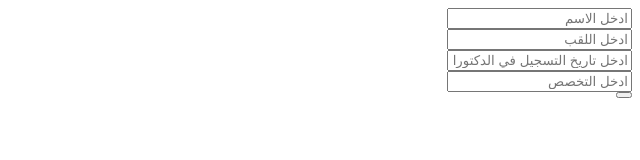
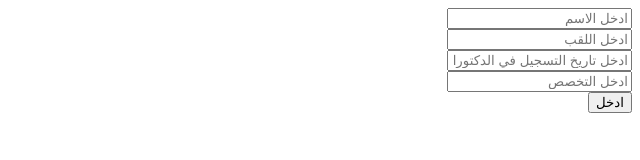
Before and after one commit to ramedde2001/doctorat, a plain HTML site: page index.html in a window 1280 px wide. Shown: the full height of the page, 640-1280 px from the left. Drawn offline with Linux system fonts and the light colour scheme.

Commit message:
fixin bu

```diff
--- a/index.html
+++ b/index.html
@@ -15,7 +15,7 @@
         <input   placeholder="ادخل التخصص" />
         <br>
         <button title="ارسل">
-
+ادخل
         </button>
     </form>
 
```
